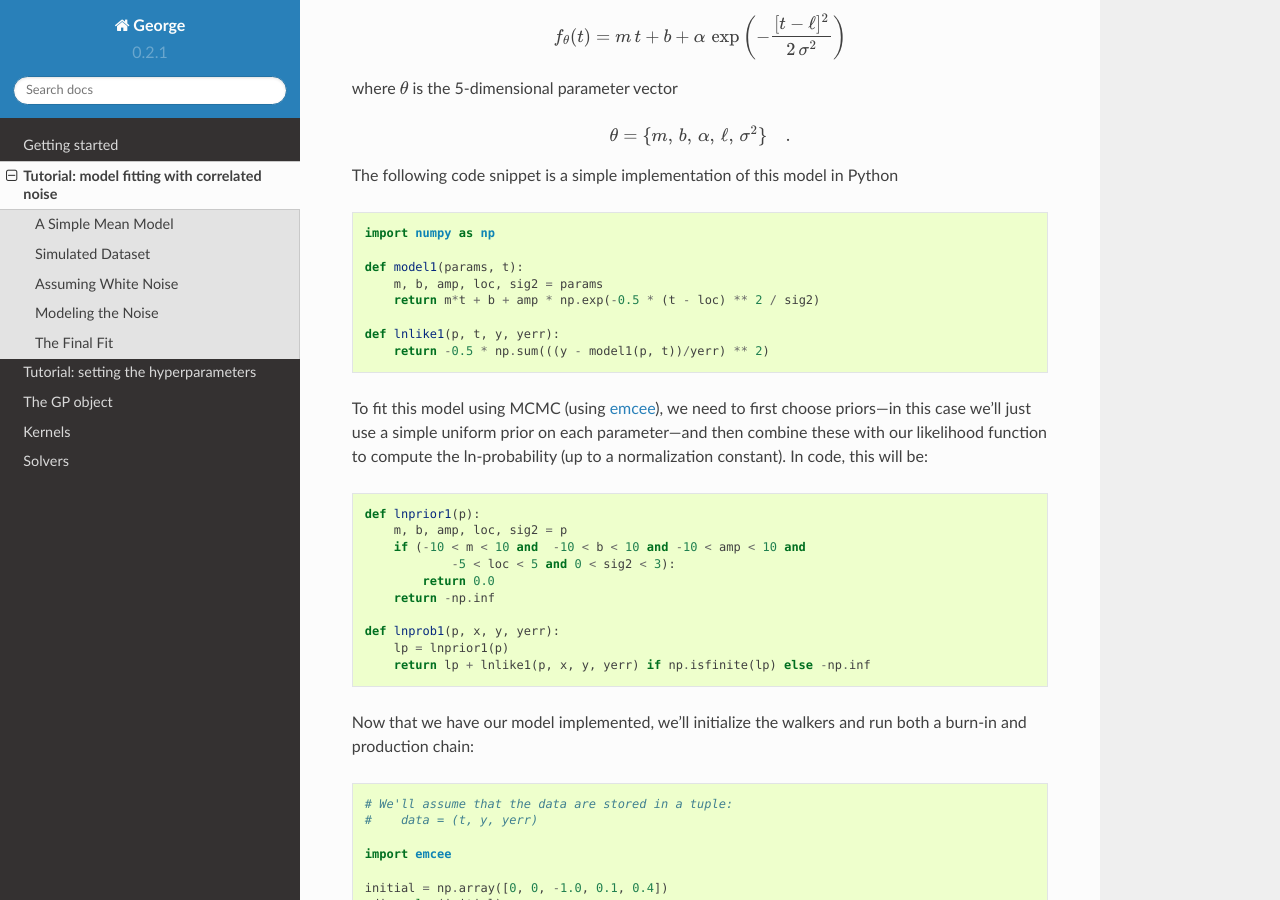
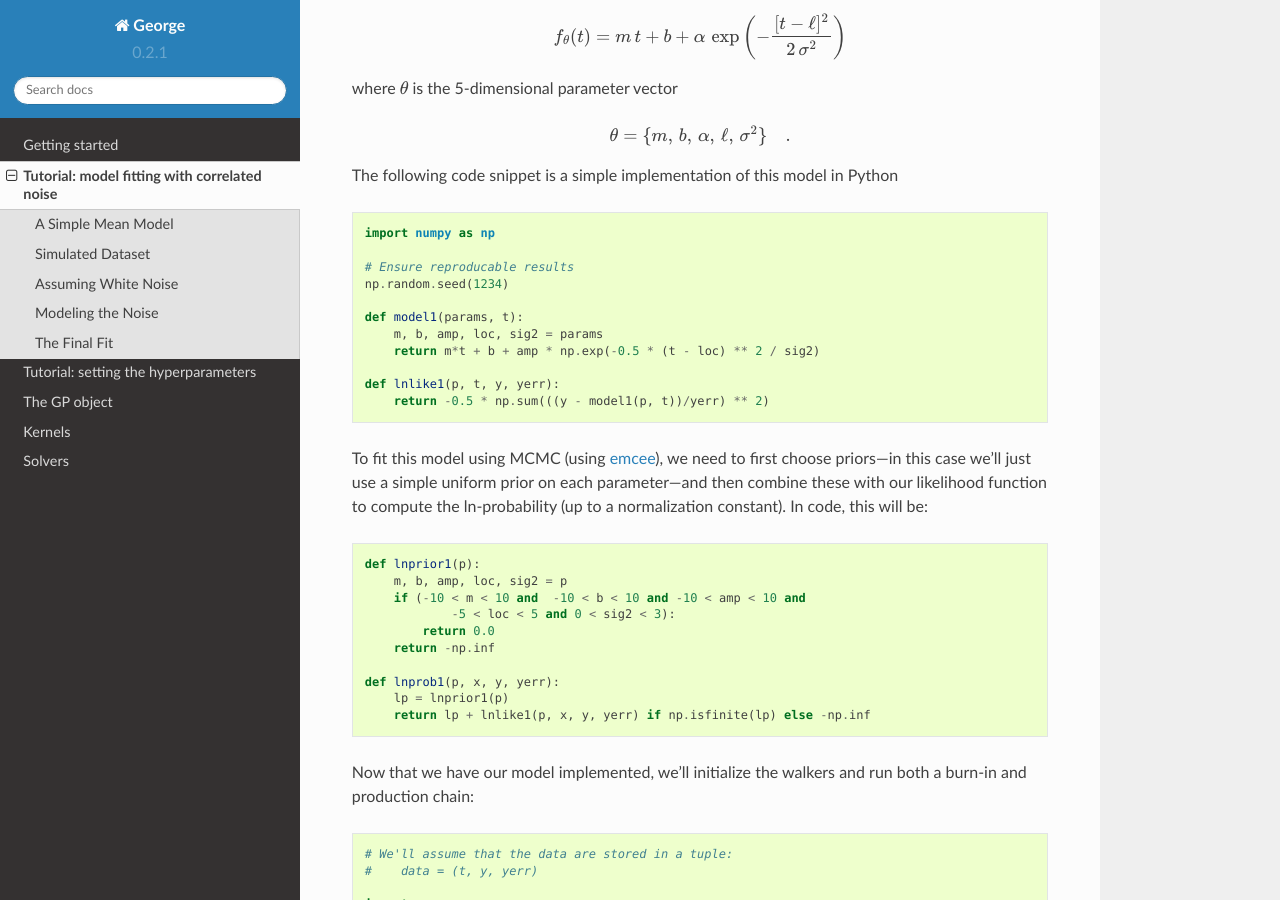
Before and after one commit to dfm/george, a Sphinx documentation site: the page built from docs/user/model.rst, in a window 1280 px wide and 900 px high, scrolled down 1762 px. Built offline with Sphinx 7.4.7 and the Read the Docs theme 2.0.0, drawn with Linux system fonts in a browser that asks for light colours; formulas are drawn with MathJax 3.

Commit message:
Set the seed in the documentation
This ensures the user following the example gets
the same results as shown

```diff
--- a/docs/user/model.rst
+++ b/docs/user/model.rst
@@ -93,6 +93,9 @@ The following code snippet is a simple implementation of this model in Python
 .. code-block:: python
 
     import numpy as np
+
+    # Ensure reproducable results
+    np.random.seed(1234)
 
     def model1(params, t):
         m, b, amp, loc, sig2 = params
```
